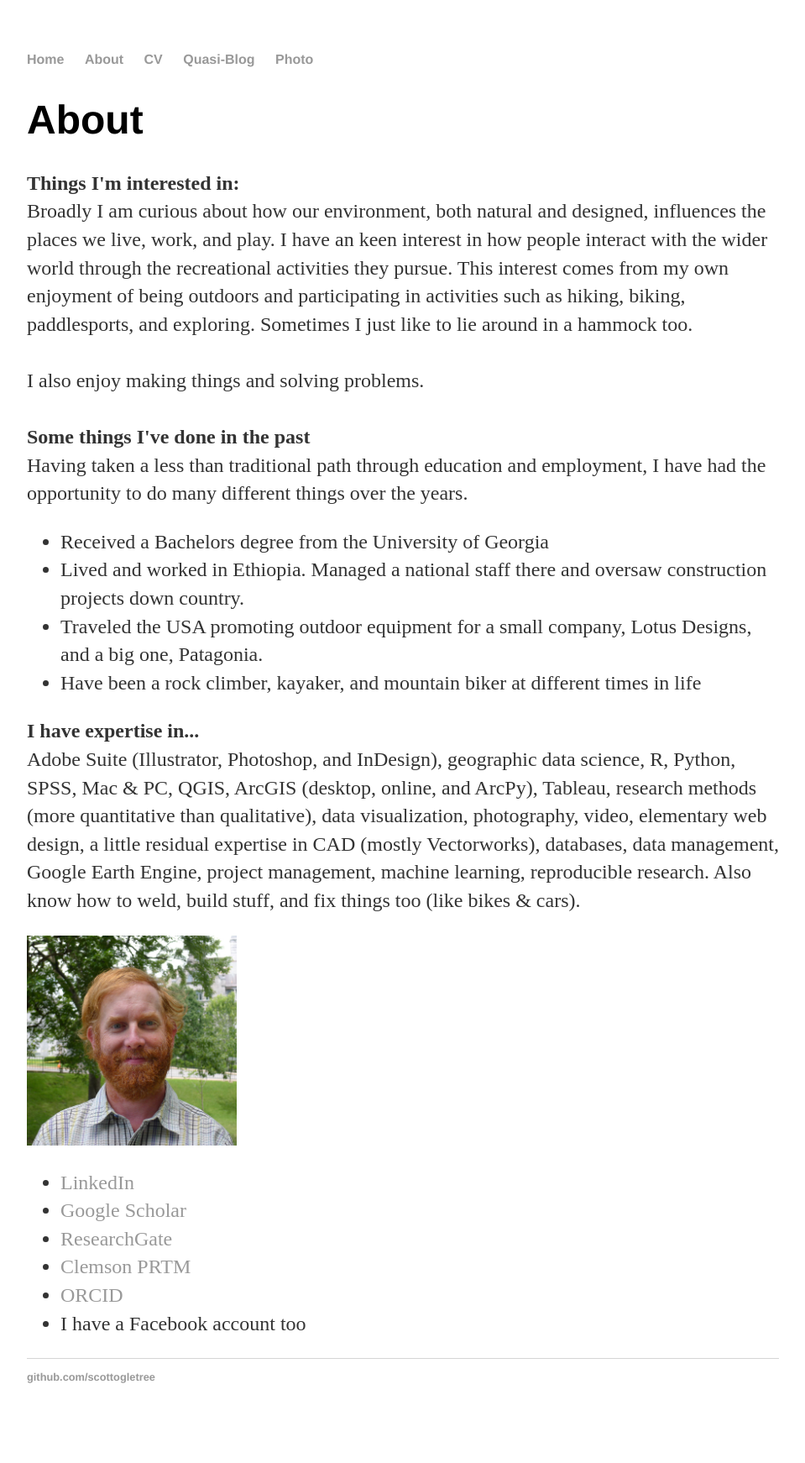
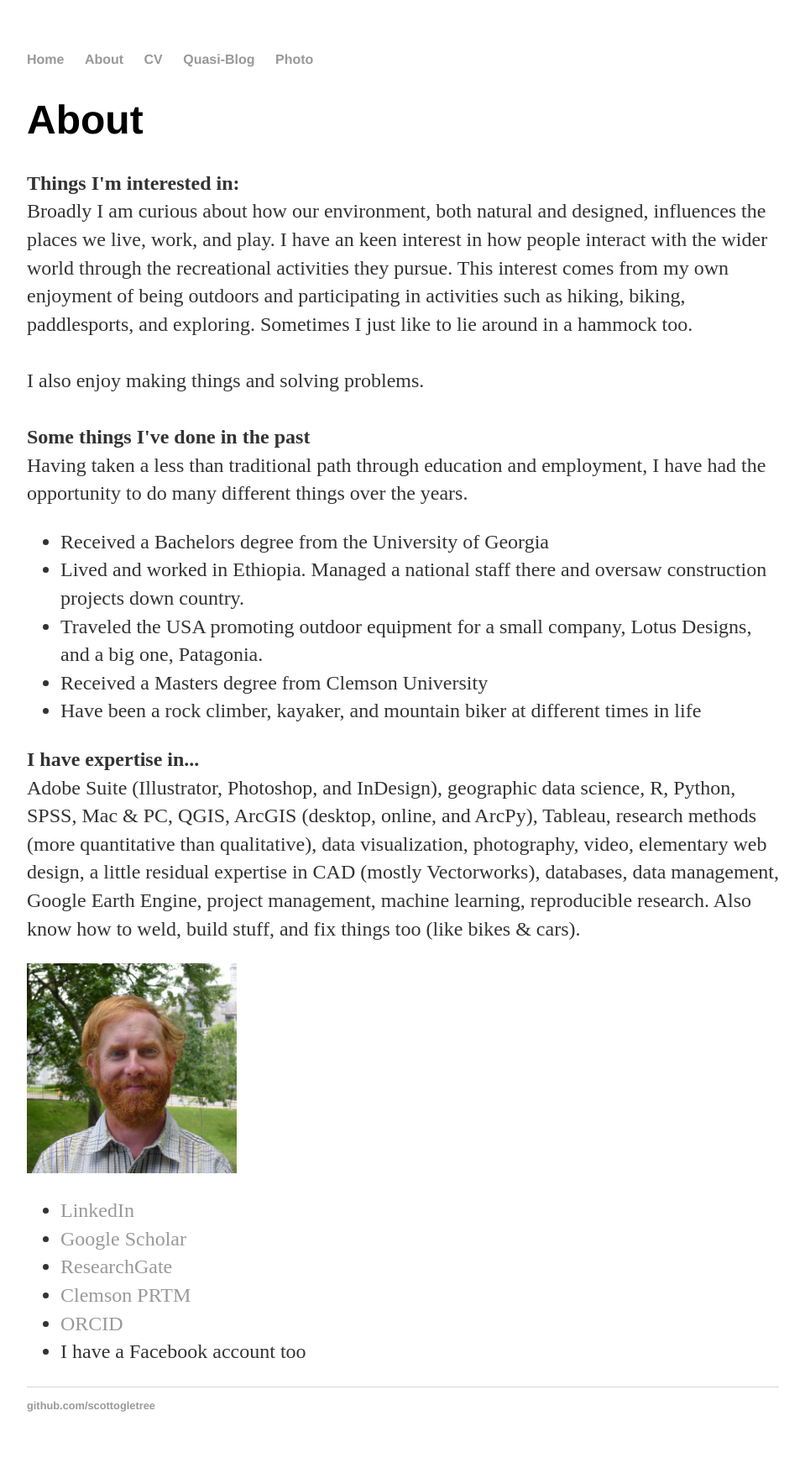
Before and after one commit to scottogletree/ogletrees.github.io, a Jekyll site: the page built from about/index.html, in a window 1280 px wide. Shown: the whole page at 84% size, without its empty margins (160-1119 px from the left). Built offline with Jekyll 4.4.1, drawn with Linux system fonts in a browser that asks for light colours; before the commit the page ends 1709 px from its top, so only the background shows below that.

Commit message:
Update index.html

```diff
--- a/about/index.html
+++ b/about/index.html
@@ -16,6 +16,7 @@ Having taken a less than traditional path through education and employment, I ha
 <li>Received a Bachelors degree from the University of Georgia</li>
 <li>Lived and worked in Ethiopia. Managed a national staff there and oversaw construction projects down country.</li>
 <li>Traveled the USA promoting outdoor equipment for a small company, Lotus Designs, and a big one, Patagonia.</li>
+<li>Received a Masters degree from Clemson University</li>
 <li>Have been a rock climber, kayaker, and mountain biker at different times in life</li>
 			</ul>
 <p><strong>I have expertise in...</strong><br>
```
